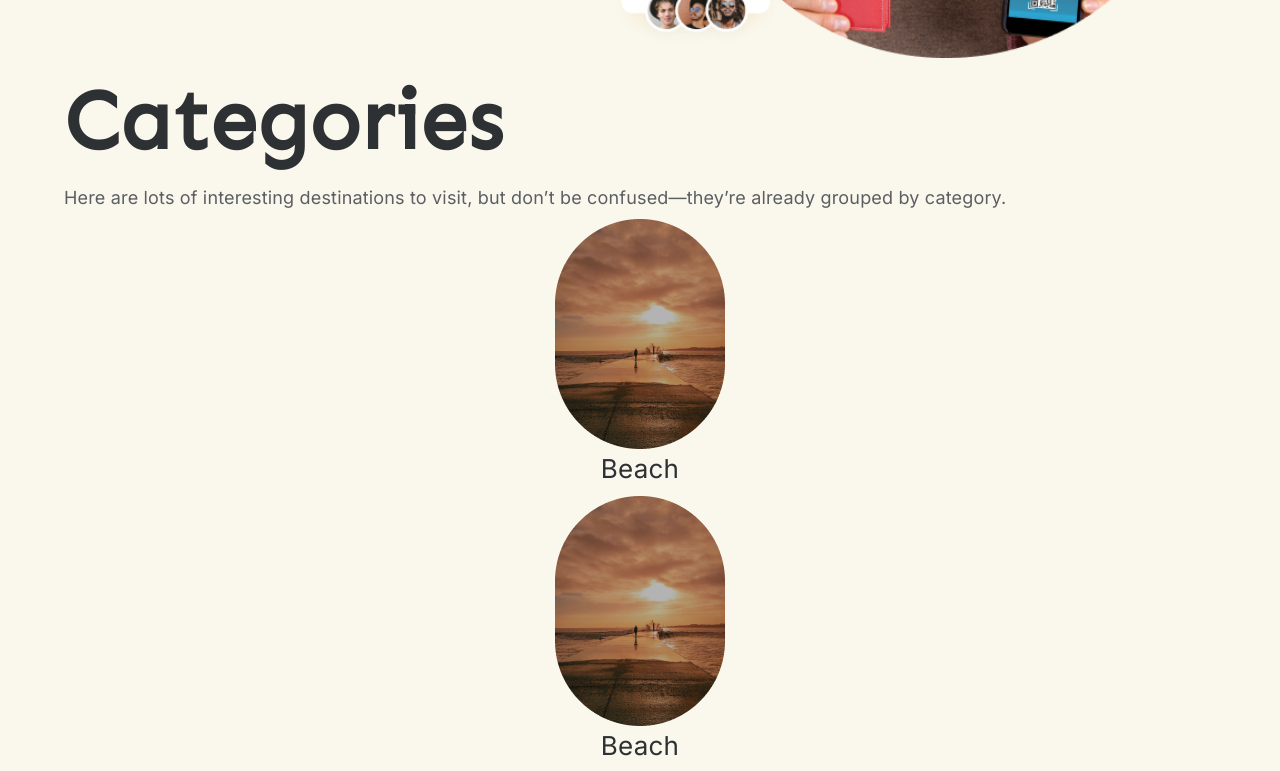
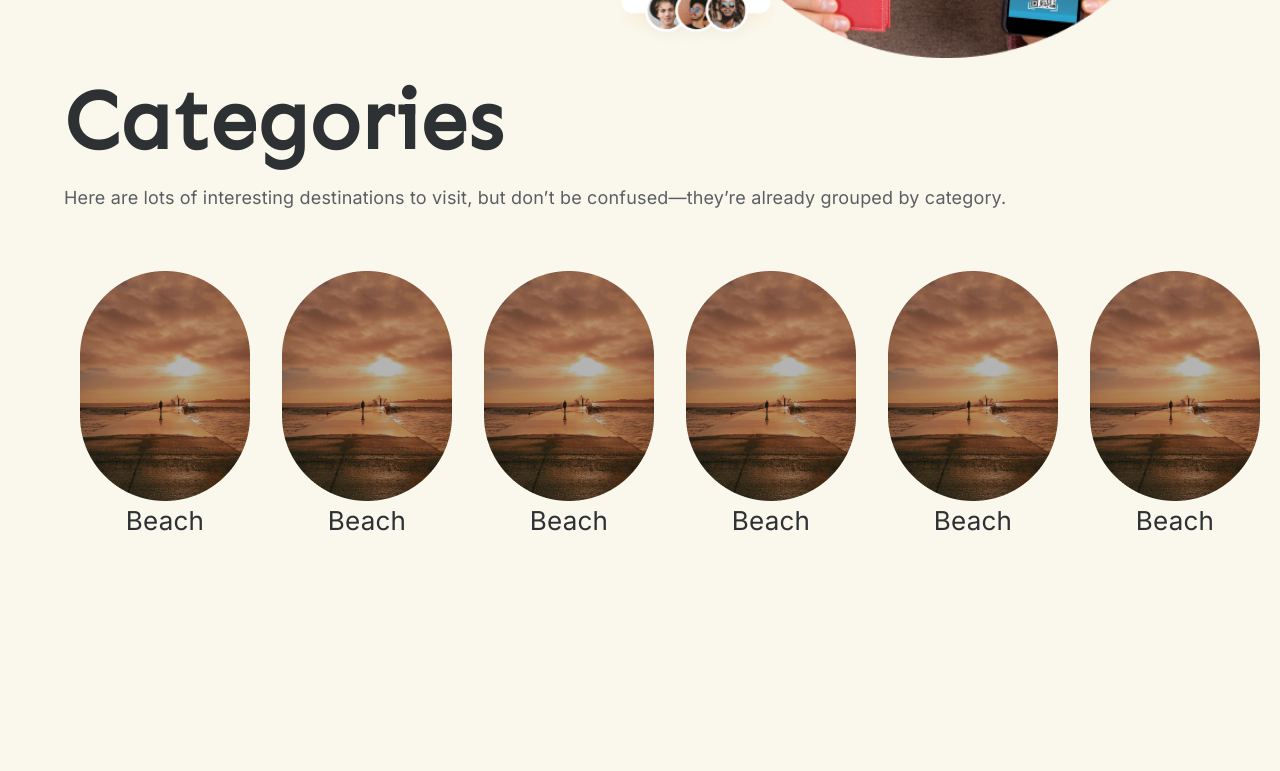
Before and after one commit to italosantana/website-travel-explorer, a React (Vite) app: page / in a window 1280 px wide. Shown: the part 568-1339 px from the top of the page. After the commit the page ends 1176 px from the top, so only its background shows below. Built offline with nearby package versions, Linux system fonts and the light colour scheme.

Commit message:
feat: add category component

```diff
--- a/src/components/Categories/CardCategory.tsx
+++ b/src/components/Categories/CardCategory.tsx
@@ -13,8 +13,7 @@ export const CardCategories = ({ image, title }: props) => {
             flexDirection: "column",
             justifyContent: 'center',
             alignItems: 'center',
-            // mr: '30px',
-            m: 1,
+            m: 2,
         }}
         >
             <img width={170} height={230}src={image} alt="a picture showing one place" />
--- a/src/components/Categories/Categories.tsx
+++ b/src/components/Categories/Categories.tsx
@@ -18,7 +18,7 @@ export const Categories = () => {
                 <Title>Categories</Title>
                 <Description>Here are lots of interesting destinations to visit, but don’t be confused—they’re already grouped by category.</Description>
 
-                <Box>
+                <Box sx={{ display: 'flex', flex: 1 }}>
                 <CardCategories image="../../../src/assets/Beach.png" title="Beach"/>
                 <CardCategories image="../../../src/assets/Beach.png" title="Beach"/>
                 <CardCategories image="../../../src/assets/Beach.png" title="Beach"/>
```
